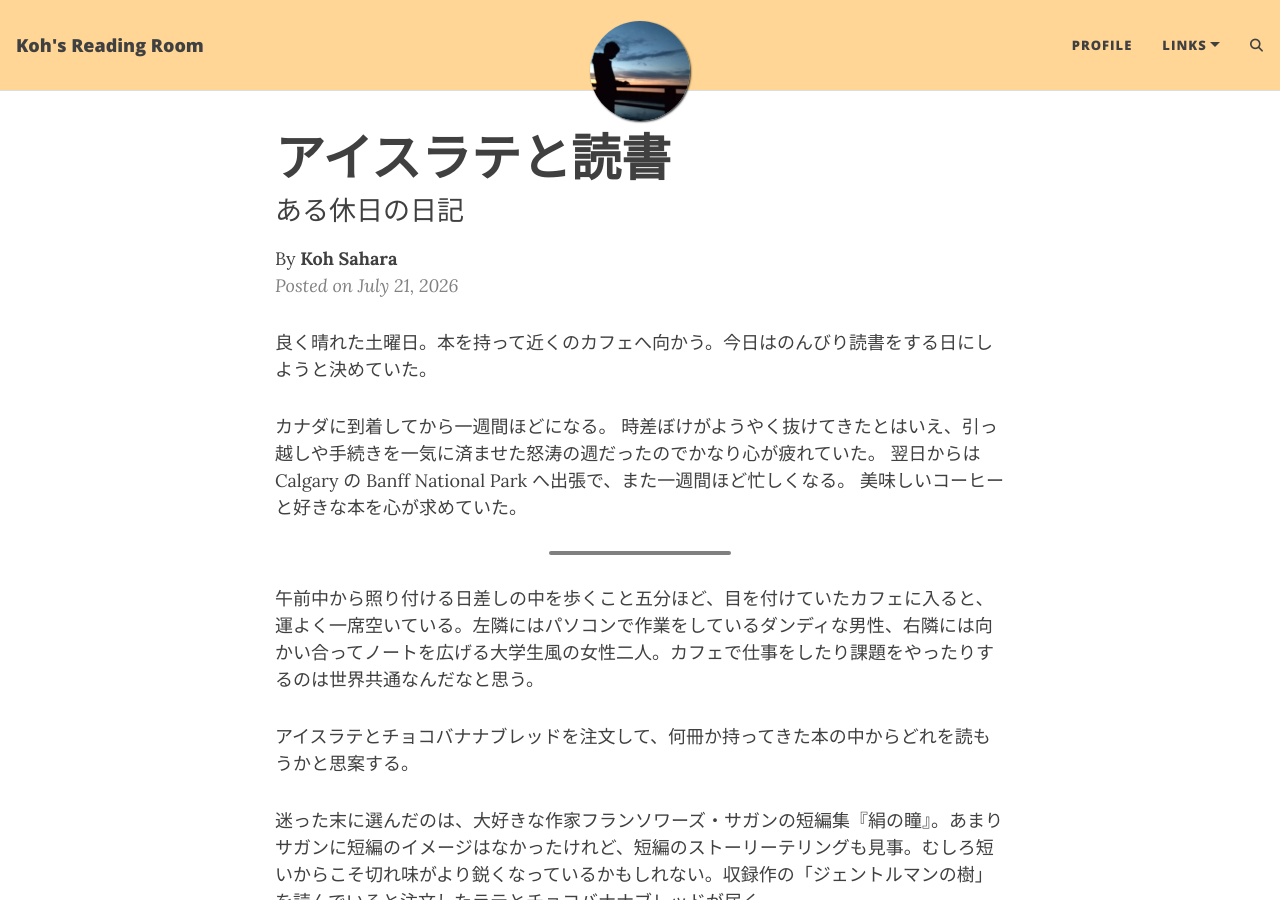
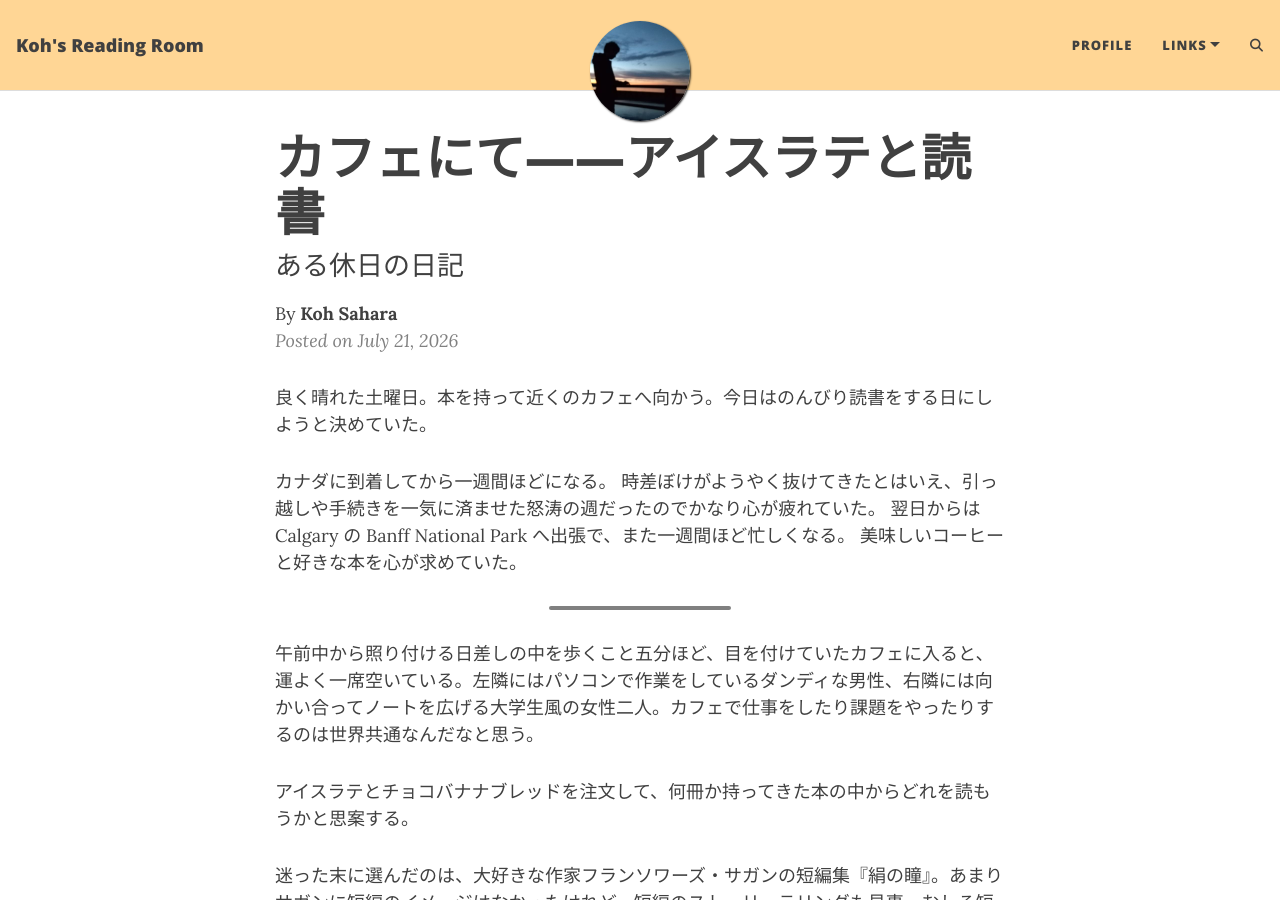
Before and after one commit to kohsahara/kohsahara.github.io, a Jekyll site: the page built from _posts/2026-07-21-diary.md, in a window 1280 px wide and 900 px high. Built offline with Jekyll 4.4.1, drawn with Linux system fonts in a browser that asks for light colours; comment, search, counter and statistics services are not loaded.

Commit message:
:memo: Updated the diary

```diff
--- a/_posts/2026-07-21-diary.md
+++ b/_posts/2026-07-21-diary.md
@@ -1,6 +1,6 @@
 ---
 layout: post
-title: アイスラテと読書
+title: カフェにて――アイスラテと読書
 subtitle: ある休日の日記
 tags: [Essay]
 comments: true
```
